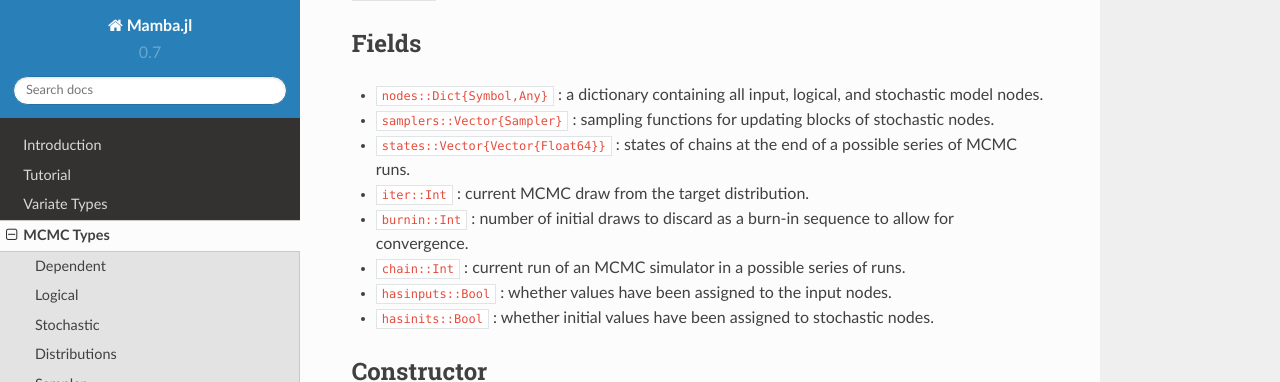
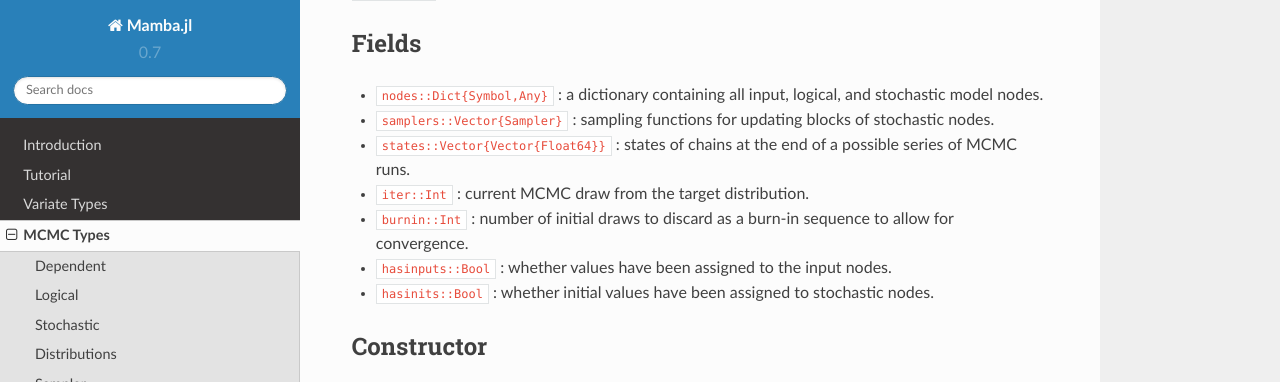
Before and after one commit to brian-j-smith/Mamba.jl, a Sphinx documentation site: the page built from doc/mcmc/model.rst, in a window 1280 px wide and 900 px high, scrolled down 389 px, cut to the strip 0-382 px from the top of the window. Built offline with Sphinx 7.4.7 and the Read the Docs theme 2.0.0, drawn with Linux system fonts in a browser that asks for light colours; formulas are drawn with MathJax 3.

Commit message:
Remove chain field from Model type.

```diff
--- a/doc/mcmc/model.rst
+++ b/doc/mcmc/model.rst
@@ -20,14 +20,13 @@ Fields
 * ``states::Vector{Vector{Float64}}`` : states of chains at the end of a possible series of MCMC runs.
 * ``iter::Int`` : current MCMC draw from the target distribution.
 * ``burnin::Int`` : number of initial draws to discard as a burn-in sequence to allow for convergence.
-* ``chain::Int`` : current run of an MCMC simulator in a possible series of runs.
 * ``hasinputs::Bool`` : whether values have been assigned to the input nodes.
 * ``hasinits::Bool`` : whether initial values have been assigned to stochastic nodes.
 
 Constructor
 ^^^^^^^^^^^
 
-.. function:: Model(; iter::Integer=0, burnin::Integer=0, chain::Integer=1, \
+.. function:: Model(; iter::Integer=0, burnin::Integer=0, \
                     samplers::Vector{Sampler}=Sampler[], nodes...)
 
     Construct a ``Model`` object that defines a model for MCMC simulation.
@@ -36,7 +35,6 @@ Constructor
 
         * ``iter`` : current iteration of the MCMC simulation.
         * ``burnin`` : number of initial draws to be discarded as a burn-in sequence to allow for convergence.
-        * ``chain`` : current run of the MCMC simulator in a possible sequence of runs.
         * ``samplers`` : a vector of block-specific sampling functions.
         * ``nodes...`` : an arbitrary number of user-specified arguments defining logical and stochastic nodes in the model.  Argument values must be ``Logical`` or ``Stochastic`` type objects.  Their names in the model will be taken from the argument names.
 
```
Also changed, not shown: doc/images/mcmcUML.png, 3 other files.
